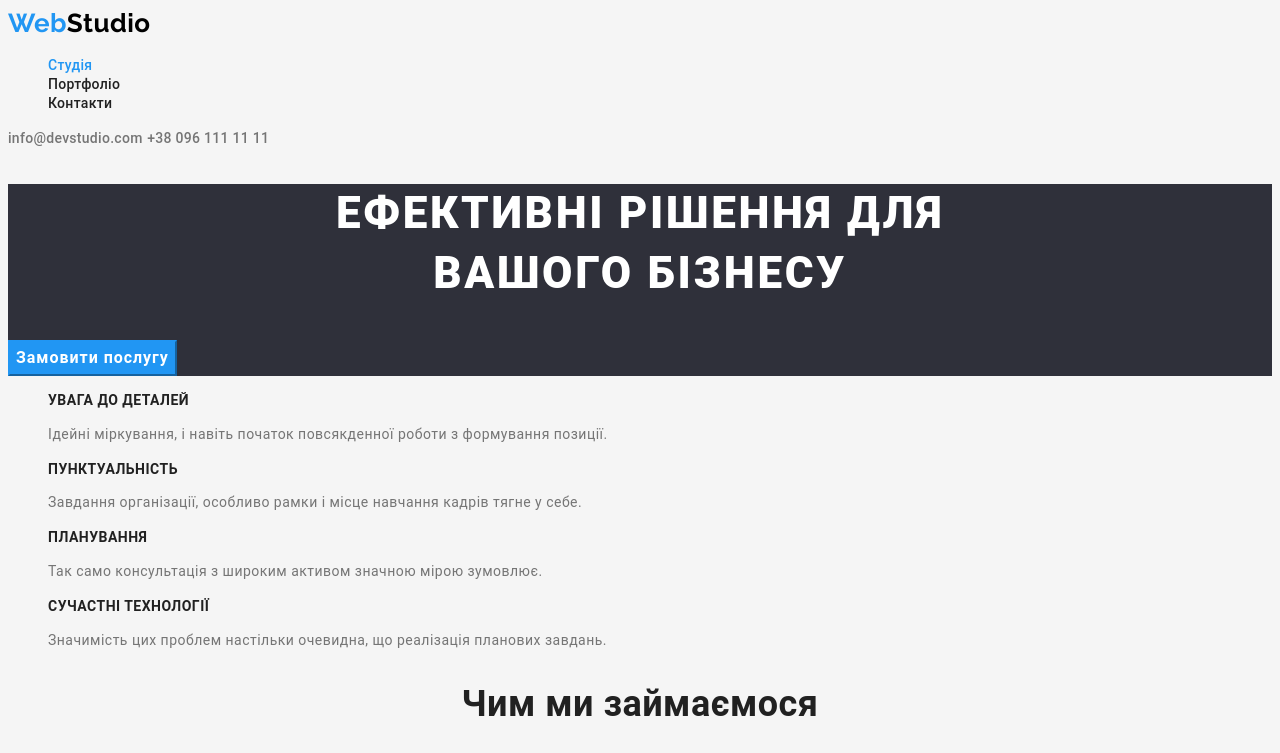
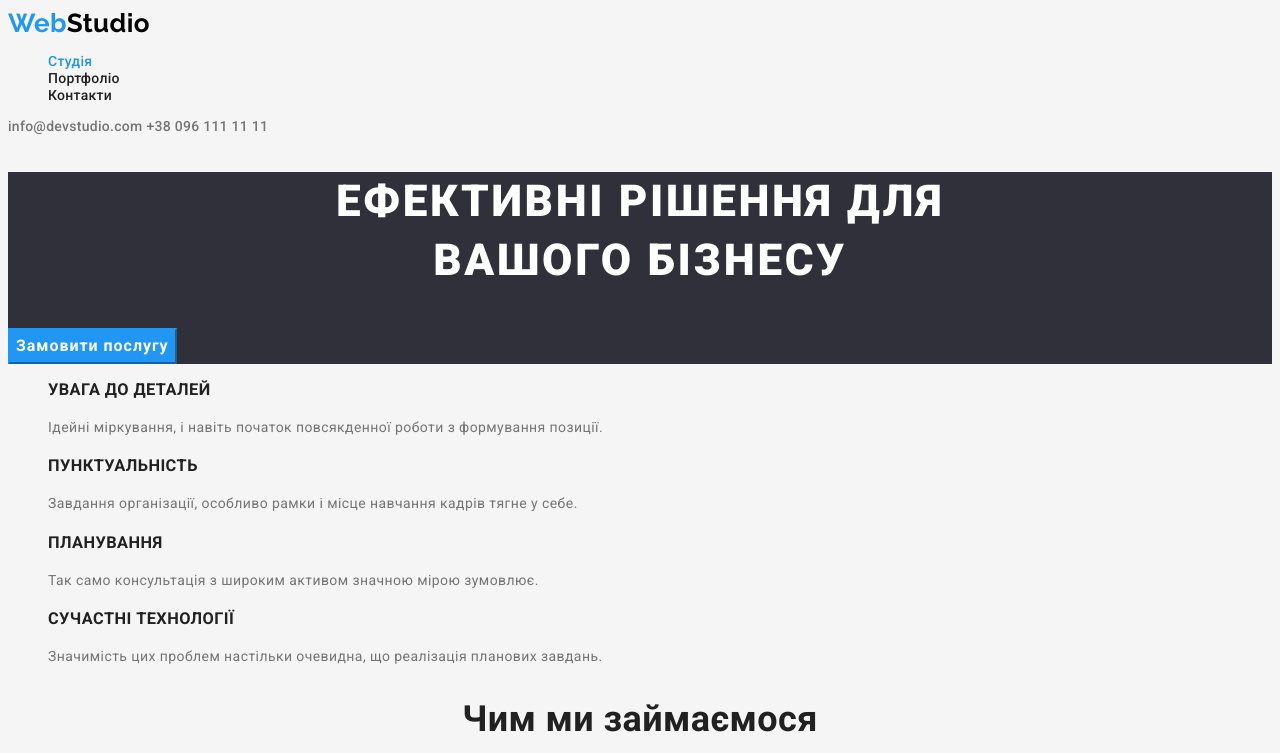
Before and after one commit to IrynaCZ/goit-markup-hw-02, a plain HTML site: page index.html in a window 1280 px wide. Shown: the top 753 px of the page. Drawn offline with Linux system fonts and the light colour scheme.

Commit message:
Connection of Roboto font and correction of font sizes

```diff
--- a/css/styles.css
+++ b/css/styles.css
@@ -6,6 +6,7 @@
   --secondary-bg-color: #2f303a;
   --acent-color: #2196f3;
   --radio-button-background: #f5f4fa;
+  --main-font-family: Roboto, sans-serif;
 }
 
 body {
@@ -13,6 +14,7 @@ body {
   color: var(--main-text-color);
   font-family: Roboto, sans-serif;
   font-weight: 400;
+  font-size: 14px;
   letter-spacing: 0.03em;
 }
 
@@ -26,19 +28,17 @@ body {
   color: var(--main-text-color);
   font-weight: 700;
   font-size: 36px;
-  line-height: 1.2;
+  line-height: 1.16;
   text-align: center;
 }
 
 .header-activities {
   font-weight: 700;
-  font-size: 14px;
   line-height: 1.2;
   text-transform: uppercase;
 }
 
 .text-activities {
-  font-size: 14px;
   line-height: 1.71;
   color: var(--second-text-color);
 }
@@ -78,7 +78,6 @@ body {
 .site-nav .link {
   color: var(--main-text-color);
   font-weight: 500;
-  font-size: 14px;
   line-height: 1.14;
   letter-spacing: 0.02em;
   text-decoration: none;
@@ -95,12 +94,37 @@ body {
 
 /*E-mails and phone numbers */
 
+.header .e-mail {
+  font-family: var(--main-font-family);
+  font-weight: 500;
+  line-height: 1.14;
+  letter-spacing: 0.02em;
+  color: var(--second-text-color);
+  text-decoration: none;
+}
+.header .e-mail:hover,
+.header .e-mail:focus {
+  color: var(--acent-color);
+}
+
+.header .phone-number {
+  font-family: var(--main-font-family);
+  font-weight: 500;
+  line-height: 1.14;
+  letter-spacing: 0.02em;
+  color: var(--second-text-color);
+  text-decoration: none;
+}
+.header .phone-number:hover,
+.header .phone-number:focus {
+  color: var(--acent-color);
+}
+
 .e-mail {
-  font-family: inherit;
+  font-family: var(--main-font-family);
   font-style: normal;
-  font-size: 14px;
+  font-weight: 400;
   line-height: 1.71;
-  letter-spacing: 0.03em;
   color: rgba(255, 255, 255, 0.6);
   text-decoration: none;
 }
@@ -110,11 +134,10 @@ body {
 }
 
 .phone-number {
-  font-family: inherit;
+  font-family: var(--main-font-family);
   font-style: normal;
-  font-size: 14px;
+  font-weight: 400;
   line-height: 1.71;
-  letter-spacing: 0.03em;
   color: rgba(255, 255, 255, 0.6);
   text-decoration: none;
 }
@@ -124,37 +147,9 @@ body {
   color: var(--acent-color);
 }
 
-.header .phone-number {
-  font-family: inherit;
-  font-weight: 500;
-  font-size: 14px;
-  line-height: 1.2;
-  letter-spacing: 0.02em;
-  color: var(--second-text-color);
-  text-decoration: none;
-}
-.header .phone-number:hover,
-.header .phone-number:focus {
-  color: var(--acent-color);
-}
-
-.header .e-mail {
-  font-family: inherit;
-  font-weight: 500;
-  font-size: 14px;
-  line-height: 1.2;
-  letter-spacing: 0.02em;
-  color: var(--second-text-color);
-  text-decoration: none;
-}
-.header .e-mail:hover,
-.header .e-mail:focus {
-  color: var(--acent-color);
-}
-
 /* Buttons */
 .radio-button {
-  font-family: inherit;
+  font-family: var(--main-font-family);
   background-color: var(--radio-button-background);
   border-color: var(--radio-button-background);
   font-weight: 500;
@@ -168,7 +163,7 @@ body {
   border-color: var(--acent-color);
 }
 .order-button {
-  font-family: inherit;
+  font-family: var(--main-font-family);
   background-color: var(--acent-color);
   color: var(--third-text-color);
   border-color: var(--acent-color);
@@ -194,6 +189,8 @@ body {
   color: var(--third-text-color);
   text-decoration: none;
   font-style: normal;
+  font-weight: 400;
+  line-height: 1.71;
 }
 .address:hover,
 .address:focus {
@@ -225,6 +222,7 @@ body {
 }
 
 .project-type {
+  font-weight: 400;
   font-size: 16px;
   line-height: 1.88;
   color: var(--second-text-color);
--- a/index.html
+++ b/index.html
@@ -6,7 +6,7 @@
     <meta name="viewport" content="width=device-width, initial-scale=1.0" />
     <title>WebStudio</title>
     <link
-      href="https://fonts.googleapis.com/css2?family=Raleway:wght@700&display=swap"
+      href="https://fonts.googleapis.com/css2?family=Raleway:wght@700&family=Roboto:wght@400;500;700;900&display=swap"
       rel="stylesheet"
     />
 
```
Also changed, not shown: portfolio.html (+1 -1 lines).
